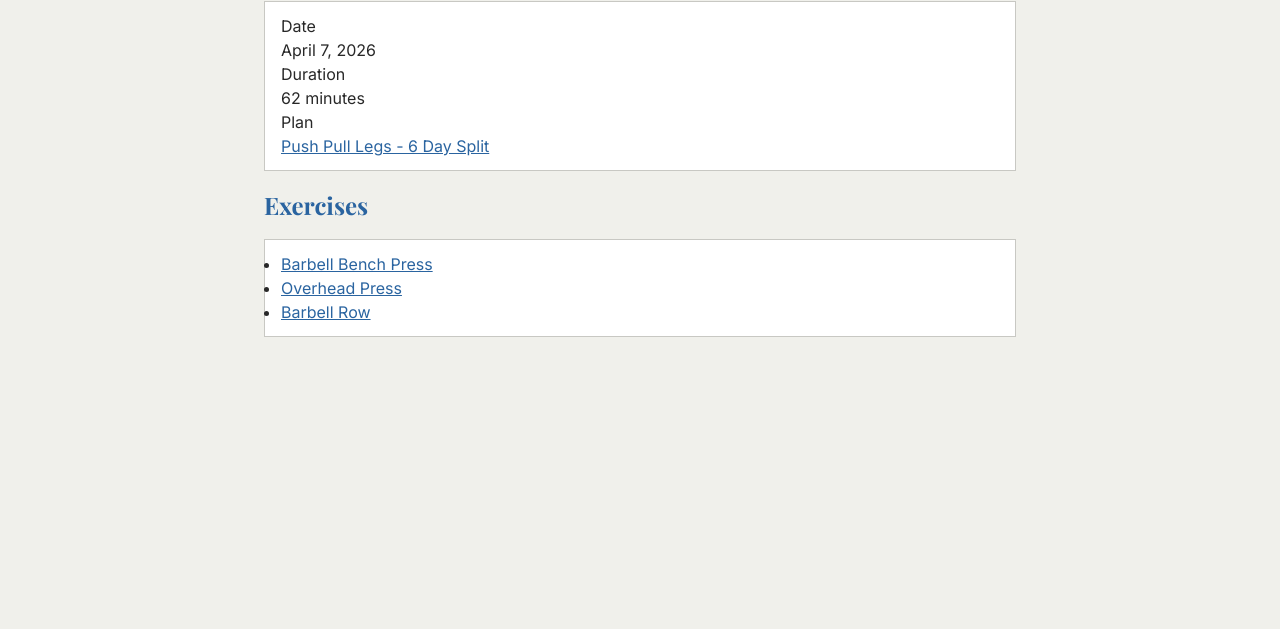
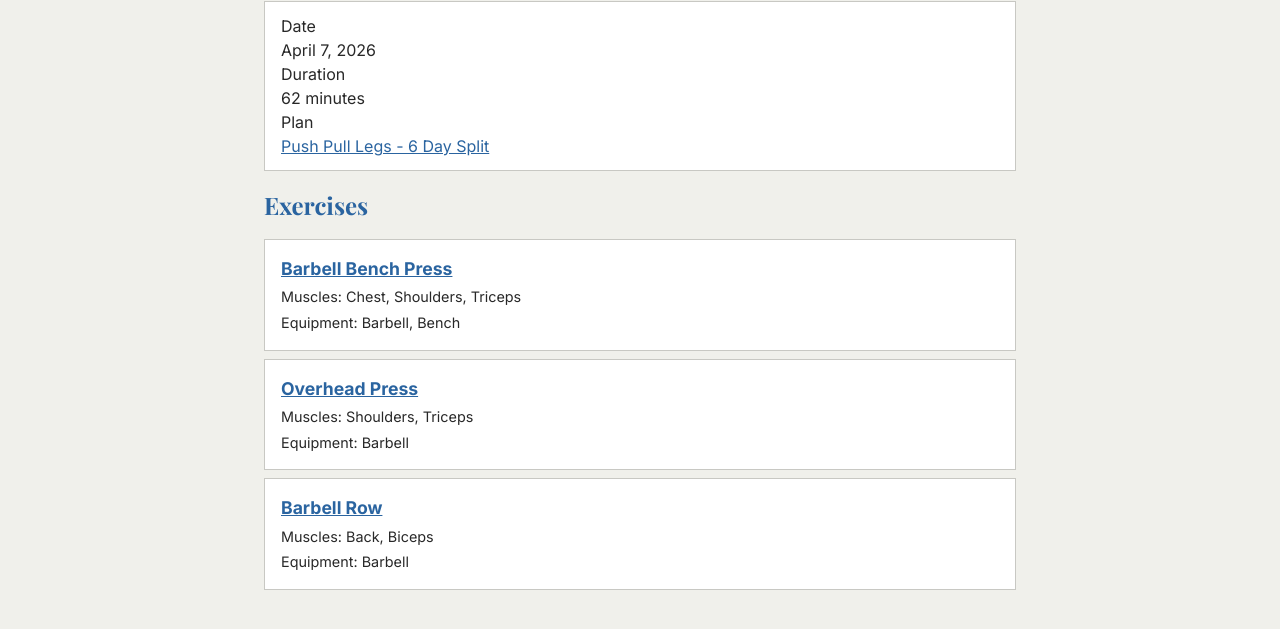
Before and after one commit to WilleamM/csc437_website, a website: page packages/proto/public/workout-1.html in a window 1280 px wide. Shown: the part 149-778 px from the top of the page. Drawn offline with nearby package versions, Linux system fonts and the light colour scheme.

Commit message:
Updated workout page with cards

```diff
--- a/packages/proto/public/styles/page.css
+++ b/packages/proto/public/styles/page.css
@@ -82,3 +82,32 @@ svg.icon {
   vertical-align: top;
   fill: currentColor;
 }
+
+ul.exercise-list {
+  list-style: none;
+  padding: 0;
+  background: none;
+  border: none;
+  display: flex;
+  flex-direction: column;
+  gap: var(--space-sm);
+}
+
+ul.exercise-list li {
+  background-color: var(--color-background-box);
+  border: 1px solid var(--color-border);
+  padding: var(--space-md);
+  display: flex;
+  flex-direction: column;
+  gap: 4px;
+}
+
+ul.exercise-list li a {
+  font-weight: bold;
+  font-size: 1.1rem;
+}
+
+ul.exercise-list li p {
+  color: var(--color-text);
+  font-size: 0.9rem;
+}
--- a/packages/proto/public/workout-1.html
+++ b/packages/proto/public/workout-1.html
@@ -28,10 +28,22 @@
     </dl>
 
     <h2>Exercises</h2>
-    <ul>
-      <li><a href="exercise-bench.html">Barbell Bench Press</a></li>
-      <li><a href="exercise-ohp.html">Overhead Press</a></li>
-      <li><a href="exercise-row.html">Barbell Row</a></li>
+    <ul class="exercise-list">
+      <li>
+        <a href="exercise-bench.html">Barbell Bench Press</a>
+        <p>Muscles: Chest, Shoulders, Triceps</p>
+        <p>Equipment: Barbell, Bench</p>
+      </li>
+      <li>
+        <a href="exercise-ohp.html">Overhead Press</a>
+        <p>Muscles: Shoulders, Triceps</p>
+        <p>Equipment: Barbell</p>
+      </li>
+      <li>
+        <a href="exercise-row.html">Barbell Row</a>
+        <p>Muscles: Back, Biceps</p>
+        <p>Equipment: Barbell</p>
+      </li>
     </ul>
   </main>
 </body>
```
Also changed, not shown: packages/proto/public/workout-2.html (+11 -3 lines), packages/proto/public/workout-3.html (+16 -4 lines), 3 other files.
